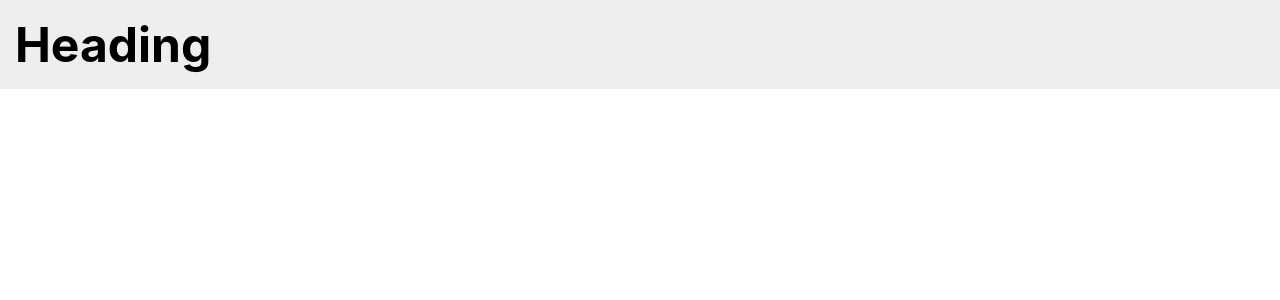
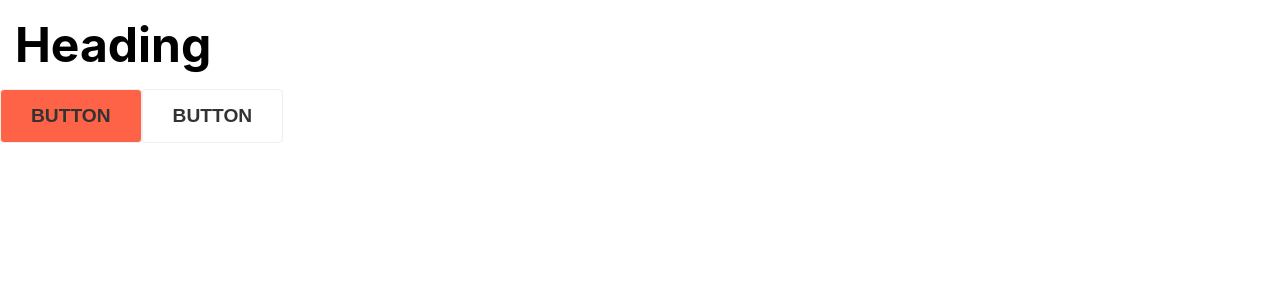
Before and after one commit to frankluongo/LUT-Level-1-Styled-Components, a React (Create React App) app: page / in a window 1280 px wide. Shown: the top 300 px of the page. Built offline with nearby package versions, Linux system fonts and the light colour scheme.

Commit message:
4: Props in Styled Components

```diff
--- a/src/App.js
+++ b/src/App.js
@@ -6,8 +6,23 @@ const Heading = styled.h1`
   padding: 15px;
 
   font-size: 3rem;
+`;
 
-  background-color: #eee;
+const buttonColor = (type) => {
+  return '#fff';
+}
+
+const Button = styled.button`
+  padding: 15px 30px;
+
+  color: #333;
+  font-size: 1.2rem;
+  font-weight: bold;
+  text-transform: uppercase;
+
+  background-color: ${({type}) => type === 'cancel' ? 'tomato;' : '#fff'};
+  border: 1px solid #eee;
+  border-radius: 4px;
 `;
 
 class App extends Component {
@@ -15,6 +30,8 @@ class App extends Component {
     return (
       <Fragment>
         <Heading>Heading</Heading>
+        <Button type="cancel">Button</Button>
+        <Button type="save">Button</Button>
       </Fragment>
     );
   }
```
